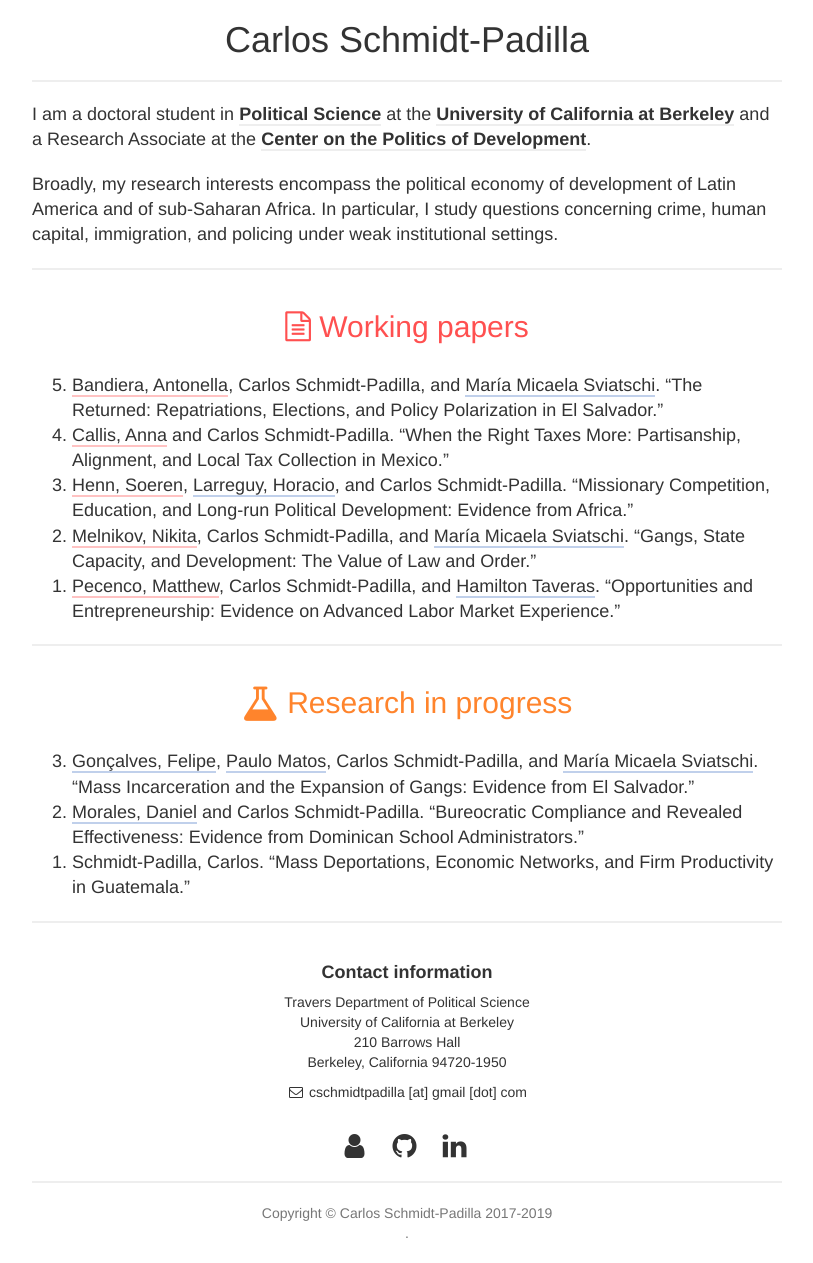
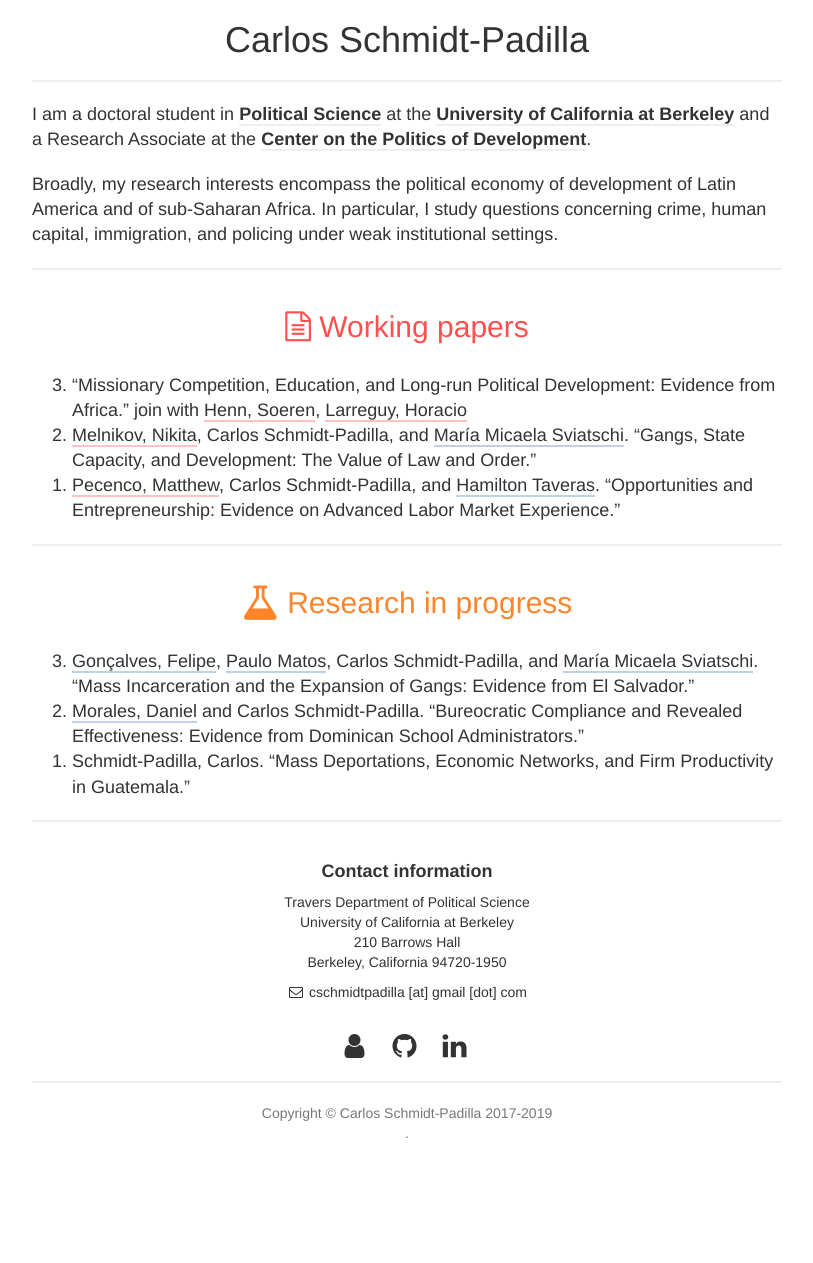
Before and after one commit to cschmidtpadilla/cschmidtpadilla.github.io, a Jekyll site: the page built from index.html, in a window 1280 px wide. Shown: the whole page, without its empty margins (233-1046 px from the left). Built offline with Jekyll 4.4.1, drawn with Linux system fonts in a browser that asks for light colours; nearby versions of some CDN libraries; library files that are not in the unit come from our copies; after the commit the page ends 1163 px from its top, so only the background shows below that.

Commit message:
Test new format

```diff
--- a/_includes/books.html
+++ b/_includes/books.html
@@ -9,11 +9,8 @@
         </h2>
         <br>
         <ol reversed class="lead text-left">
-          <li><a class=books href="https://github.com/antobandiera" target="_blank">Bandiera, Antonella</a>, Carlos Schmidt-Padilla, and <a class=exps href="http://www.micaelasviatschi.com/" target="_blank">María Micaela Sviatschi</a>. <q>The Returned: Repatriations, Elections, and Policy Polarization in El Salvador.</q></li>
-
-          <li><a class=books href="http://polisci.berkeley.edu/people/person/anna-callis" target="_blank">Callis, Anna</a> and Carlos Schmidt-Padilla. <q>When the Right Taxes More: Partisanship, Alignment, and Local Tax Collection in Mexico.</q></li>
-
-          <li><a class=books href="http://soerenhenn.com/" target="_blank">Henn, Soeren</a>, <a class=exps href="https://sites.google.com/site/hlarreguy/" target="_blank">Larreguy, Horacio</a>, and Carlos Schmidt-Padilla. <q>Missionary Competition, Education, and Long-run Political Development: Evidence from Africa.</q></li>
+          <li><q>Missionary Competition, Education, and Long-run Political Development: Evidence from Africa.</q>
+          <span> join with <a class=books href="http://soerenhenn.com/" target="_blank">Henn, Soeren</a>, <a class=books href="https://sites.google.com/site/hlarreguy/" target="_blank">Larreguy, Horacio</a></span></li>
 
           <li><a class=books href="https://www.n-melnikov.com/" target="_blank">Melnikov, Nikita</a>, Carlos Schmidt-Padilla, and <a class=exps href="http://www.micaelasviatschi.com/" target="_blank">María Micaela Sviatschi</a>. <q>Gangs, State Capacity, and Development: The Value of Law and Order.</q></li>
 
```
